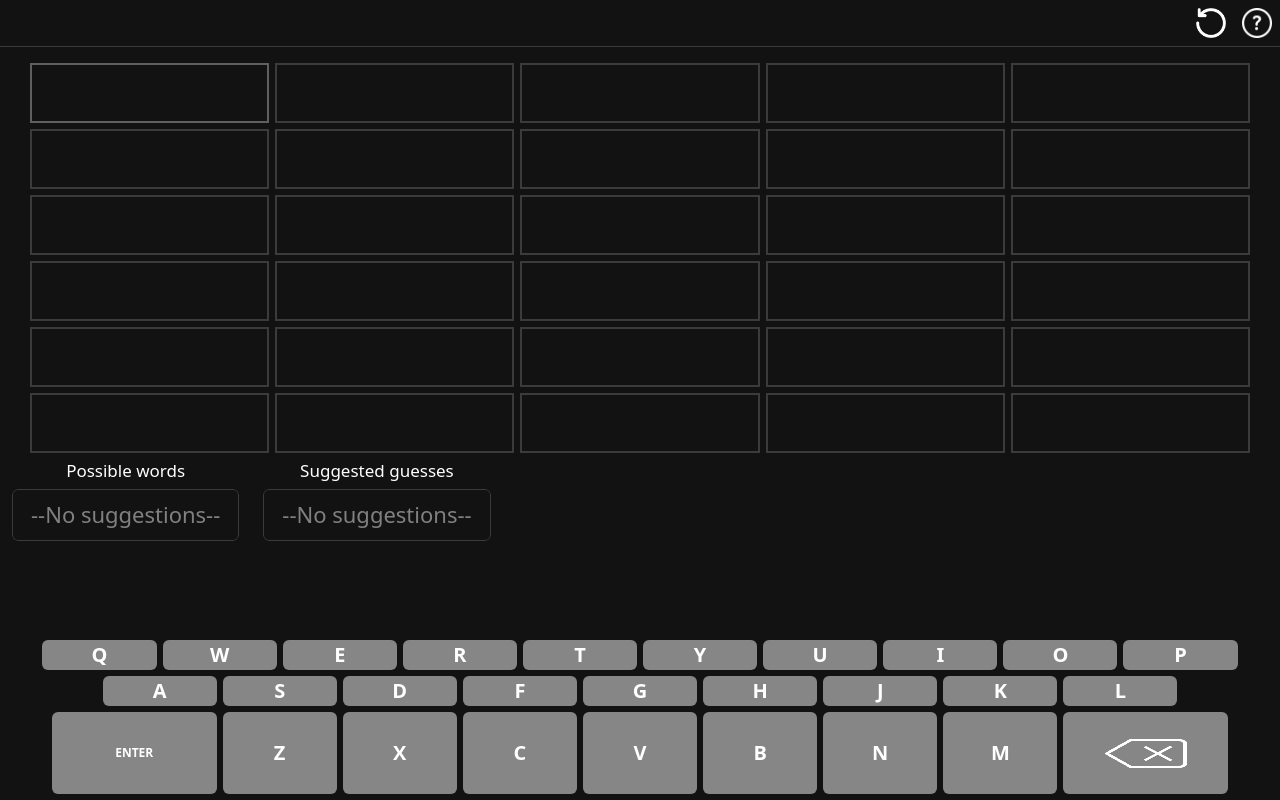
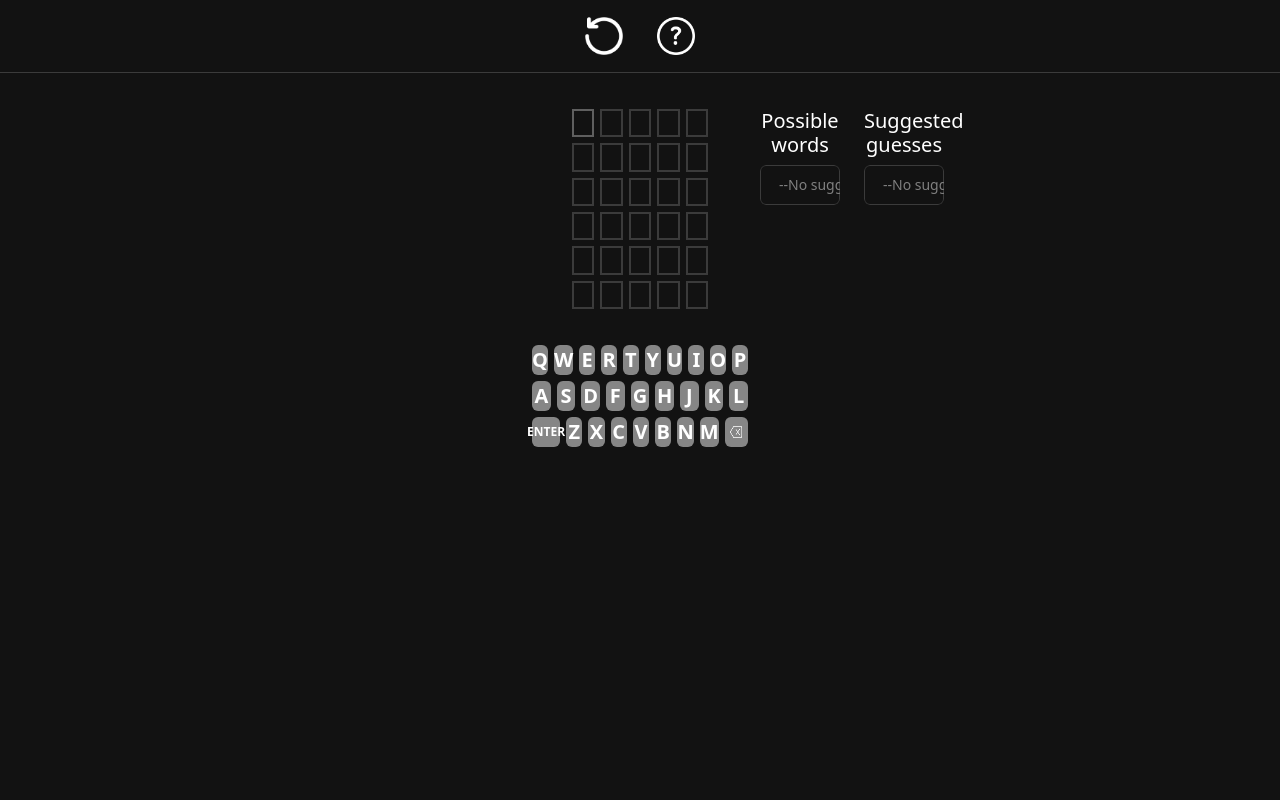
Before and after one commit to perssonoliver/WordleAssistant, a React (Vite) app: page / in a window 1280 px wide. Built offline with nearby package versions, Linux system fonts and the light colour scheme.

Commit message:
Revert android changes

```diff
--- a/src/App.css
+++ b/src/App.css
@@ -24,11 +24,23 @@
     box-sizing: border-box;
 }
 
-.main-container {
-    display: flex;
-    flex-direction: column;
-    justify-content: flex-start;
-    row-gap: 8px;
+@media (width >= 500px) {
+    .main-container {
+        display: grid;
+        grid-template-columns: 1fr fit-content(100%) 1fr;
+        grid-template-rows: fit-content(100%) var(--second-row-height, auto) auto;
+        row-gap: 36px;
+        min-height: min-content;
+    }
+}
+
+@media (width < 500px) {
+    .main-container {
+        display: flex;
+        flex-direction: column;
+        justify-content: flex-start;
+        row-gap: 8px;
+    }
 }
 
 .error-box {
--- a/src/HelpScreen.css
+++ b/src/HelpScreen.css
@@ -25,9 +25,18 @@
     transition: opacity 0.15s ease-out;
 }
 
+@media (width >= 500px) {
+    .help-content {
+        min-width: 350px;
+        max-height: 100%;
+    }
+}
+
+@media (width < 500px) {
     .help-content {
         min-width: 80%;
         max-height: 80%;
+    }
 }
 
 .help-content.hidden {
@@ -68,7 +77,16 @@
     margin-right: 30px;
 }
 
+@media (width >= 500px) {
+    .help-list {
+        margin-left: 30px;
+        margin-right: 30px;
+    }
+}
+
+@media (width < 500px) {
     .help-list {
         margin-left: 15px;
         margin-right: 15px;
     }
+}
--- a/src/Keyboard.css
+++ b/src/Keyboard.css
@@ -11,10 +11,19 @@
     padding-right: 12px;
 }
 
+@media (width >= 500px) {
+    .keyboard {
+        padding-left: 12px;
+        padding-right: 12px;
+    }
+}
+
+@media (width < 500px) {
     .keyboard {
         padding-left: 6px;
         padding-right: 6px;
         justify-self: flex-end;
+    }
 }
 
 .key-row {
@@ -57,6 +66,14 @@
     width: 50%;
 }
 
+@media (width >= 500px) {
+    .del-icon {
+        height: 62%;
+    }
+}
+
+@media (width < 500px) {
     .del-icon {
         height: 52%;
     }
+}
--- a/src/Keyboard.jsx
+++ b/src/Keyboard.jsx
@@ -9,9 +9,9 @@ function Keyboard({ handleKeyPress, screenWidth }) {
         <div
             className='keyboard'
             style={{
-                width: '100%',
-                height: '19vh',
-                minHeight: '19vh'
+                width: screenWidth < 500 ? '100%' : `${screenWidth * 0.3}px`,
+                height: screenWidth < 500 ? '19vh' : `${screenWidth * 0.3 * 0.33}px`,
+                minHeight: screenWidth < 500 ? '19vh' : `${screenWidth * 0.3 * 0.33}px`
             }}
         >
             <div className='key-row'>
--- a/src/MainGrid.css
+++ b/src/MainGrid.css
@@ -8,9 +8,20 @@
     font-size: 26px;
 }
 
-.main-grid {
-    padding-left: 30px;
-    padding-right: 30px;
+@media (width >= 500px) {
+    .main-grid {
+        grid-row: 2;
+        grid-column: 2;
+        padding-left: 12px;
+        padding-right: 12px;
+    }
+}
+
+@media (width < 500px) {
+    .main-grid {
+        padding-left: 30px;
+        padding-right: 30px;
+    }
 }
 
 .main-grid label {
@@ -25,8 +36,16 @@
     perspective: 200px;
 }
 
-.main-grid label {
-    height: 7.5vh;
+@media (width >= 500px) {
+    .main-grid label {
+        height: 100%;
+    }
+}
+
+@media (width < 500px) {
+    .main-grid label {
+        height: 7.5vh;
+    }
 }
 
 .letter-content {
--- a/src/MainGrid.jsx
+++ b/src/MainGrid.jsx
@@ -8,7 +8,7 @@ function MainGrid({ setColorHandler, screenWidth }) {
     }
 
     return (
-        <div className='main-grid' style={{ width: '100%' }}>
+        <div className='main-grid' style={{ width: screenWidth < 500 ? '100%' : `${screenWidth * 0.2}px` }}>
               {[...Array(6)].map((_, i) => (
                   [...Array(5)].map((_, j) => (
                       <label
--- a/src/Menu.css
+++ b/src/Menu.css
@@ -4,16 +4,28 @@
     border-bottom: 1px solid var(--select-grey);
 }
 
+@media (width >= 500px) {
+    .top-menu {
+        grid-row: 1;
+        grid-column: 2;
+        justify-content: center;
+    }
+}
+
+@media (width < 500px) {
     .top-menu {
         justify-content: flex-end;
+    }
 }
 
 .top-menu-border {
     border-bottom: 1px solid var(--select-grey);
 }
 
+@media (width < 500px) {
     .top-menu-border {
         display: none;
+    }
 }
 
 .top-menu-item {
@@ -23,9 +35,24 @@
     cursor: pointer;
 }
 
+@media (width >= 500px) {
+    .top-menu-item {
+        width: 72px;
+        height: 72px;
+    }
+}
+
+@media (width < 500px) {
     .top-menu-item {
         width: 46px;
         height: 46px;
+    }
+}
+
+@media (width >= 500px) {
+    .top-menu-item:hover {
+        background-color: var(--select-grey);
+    }
 }
 
 .top-menu-item:active {
@@ -36,7 +63,16 @@
     vertical-align: middle;
 }
 
+@media (width >= 500px) {
+    .top-menu-icon {
+        width: 38px;
+        height: 38px;
+    }
+}
+
+@media (width < 500px) {
     .top-menu-icon {
         width: 30px;
         height: 30px;
     }
+}
--- a/src/WordList.css
+++ b/src/WordList.css
@@ -5,11 +5,20 @@
     gap: 24px;
 }
 
+@media (width >= 500px) {
+    .word-list-container {
+        grid-row: 2;
+        grid-column: 3;
+    }
+}
+
+@media (width < 500px) {
     .word-list-container {
         flex-grow: 1;
         padding-left: 12px;
         padding-right: 12px;
         overflow-y: auto;
+    }
 }
 
 .word-list {
@@ -22,10 +31,17 @@
     color: white;
 }
 
+@media (width >= 500px) {
+    .word-list-header {
+        font-size: 20px;
+    }
+}
+
+@media (width < 500px) {
     .word-list-header {
         font-size: 17px;
     }
-
+}
 
 .list-group {
     overflow-y: auto;
@@ -37,10 +53,20 @@
     border-color: var(--select-grey);
 }
 
+@media (width >= 500px) {
+    .list-group li {
+        font-size: 14px;
+    }
+    .list-group li:hover {
+        background-color: var(--select-grey);
+    }
+}
+
+@media (width < 500px) {
     .list-group li {
         font-size: 22px;
     }
-
+}
 
 .list-group li:active {
     background-color: var(--select-grey);
--- a/src/WordList.jsx
+++ b/src/WordList.jsx
@@ -146,7 +146,7 @@ function WordList({ wordList, validLetters, validLetterFrequencies, fillWord, ro
 
     function BigScreenWordList({ title, wordList }) {
         return (
-            <div className='word-list' style={{ width: '50 %' }}>
+            <div className='word-list' style={{ width: screenWidth < 500 ? '50%' : `${screenWidth * 0.1}px` }}>
                 <h2 className='word-list-header'>{title}</h2>
                 <ul className='list-group'>
                     {!hasWords &&
@@ -170,7 +170,7 @@ function WordList({ wordList, validLetters, validLetterFrequencies, fillWord, ro
         return (
             <>
                 <div className='word-list' style={{
-                    width: '50%'
+                    width: screenWidth < 500 ? '50%' : `${screenWidth * 0.1}px`
                 }}>
                     <h2 className='word-list-header'>{title}</h2>
                     <ul className='list-group'>
```
Lines whose indentation alone changed are shown as unchanged.
